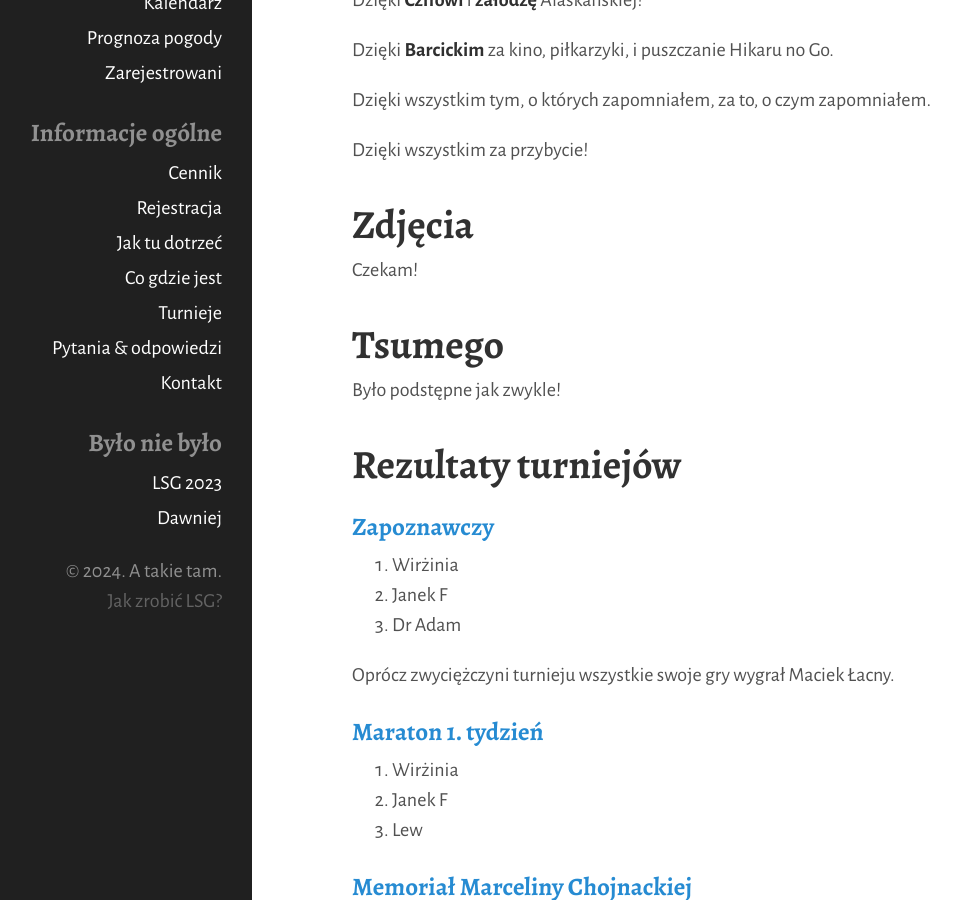
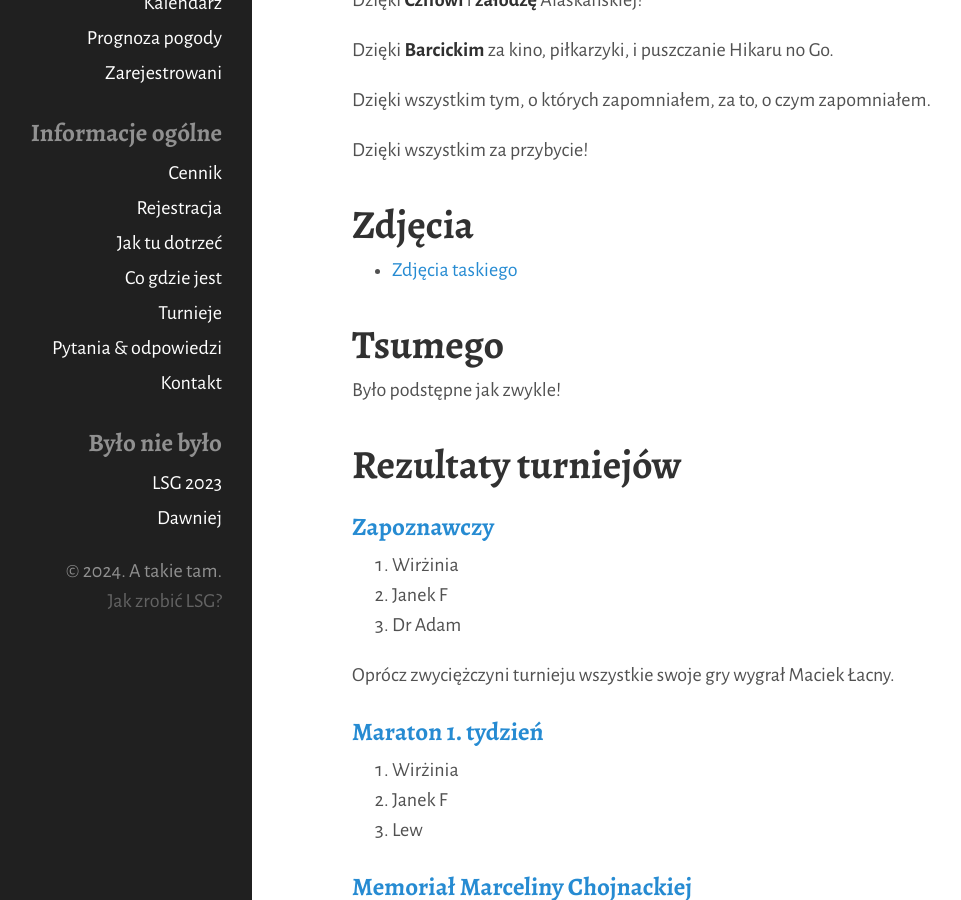
Before and after one commit to tasuki/lsg, a Jekyll site: the page built from 2023.md, in a window 1280 px wide and 900 px high, scrolled down 365 px. Shown: the whole window, without its empty margins (108-1069 px from the left). Built offline with Jekyll 4.4.1, drawn with Linux system fonts in a browser that asks for light colours.

Commit message:
'23 gallery

```diff
--- a/2023.md
+++ b/2023.md
@@ -23,7 +23,7 @@ Dzięki wszystkim za przybycie!
 
 ## Zdjęcia
 
-Czekam!
+- [Zdjęcia taskiego](https://gallery.tasuki.org/2023/07-lsg)
 
 ## Tsumego
 
```
